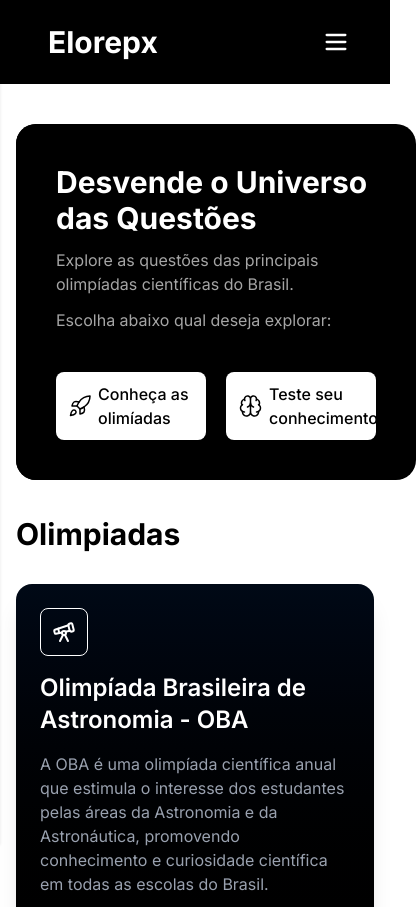
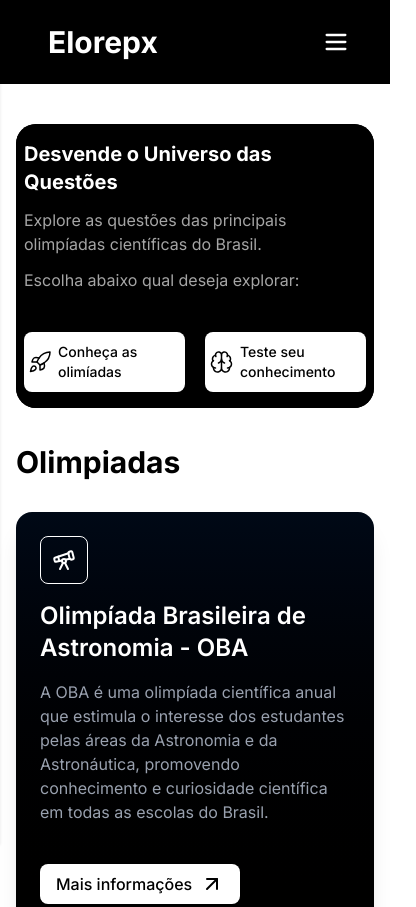
Before and after one commit to Daniel145l/elorepx_web, a website: page pages/olympiads.html in a window 390 px wide. Shown: the top 907 px of the page, 416 px wide, since content can reach past the window. Drawn offline with nearby package versions, Linux system fonts and the light colour scheme; some icons are missing.

Commit message:
fix: corrigindo responsividade da tela de olimpíadas

```diff
--- a/pages/olympiads.html
+++ b/pages/olympiads.html
@@ -25,9 +25,9 @@
       <section class="flex relative bg-black rounded-[20px]">
         <!-- Bloco de texto -->
         <div
-          class="flex-1 text-white bg-black p-10 h-full md:min-h-[386px] rounded-l-[20px] max-md:rounded-[20px] relative"
+          class="flex-1 text-white bg-black px-2 py-4 sm:p-10 h-full md:min-h-[386px] rounded-l-[20px] max-md:rounded-[20px] relative"
         >
-          <h1 class="text-3xl md:text-4xl font-bold mb-3 md:max-w-[420px]">
+          <h1 class="text-xl sm:text-2xl md:text-4xl font-bold mb-3 md:max-w-[420px]">
             Desvende o Universo das Questões
           </h1>
           <p class="text-[#A5A5A5] mb-3 md:max-w-[460px]">
@@ -40,16 +40,16 @@
             class="flex gap-5 max-md:flex md:absolute md:bottom-10 flex-wrap"
           >
             <div
-              class="bg-white rounded-[8px] text-black px-3 py-2.5 w-80 flex flex-1 gap-1.5 items-center font-medium hover:bg-gray-200 transition"
+              class="bg-white rounded-[8px] text-black px-1 py-2.5 w-80 flex flex-1 gap-1.5 items-center font-medium hover:bg-gray-200 transition md:px-3"
             >
               <img src="../assets/images/olympiads/rocket.svg" />
-              <a href="#olimpiadas">Conheça as olimíadas</a>
+              <a href="#olimpiadas" class="text-sm md:text-base">Conheça as olimíadas</a>
             </div>
             <div
-              class="linkContainner bg-white rounded-[8px] text-black flex-1 px-3 py-2.5 w-80 flex gap-1.5 items-center font-medium hover:bg-gray-200 transition"
+              class="linkContainner bg-white rounded-[8px] text-black px-1 py-2.5 w-80 flex flex-1 gap-1.5 items-center font-medium hover:bg-gray-200 transition md:px-3"
             >
               <img src="../assets/images/olympiads/braing.svg" />
-              <a href="eloquiz.html">Teste seu conhecimento</a>
+              <a href="eloquiz.html" class="text-sm md:text-base">Teste seu conhecimento</a>
             </div>
           </div>
         </div>
```
Also changed, not shown: css/output.css.
